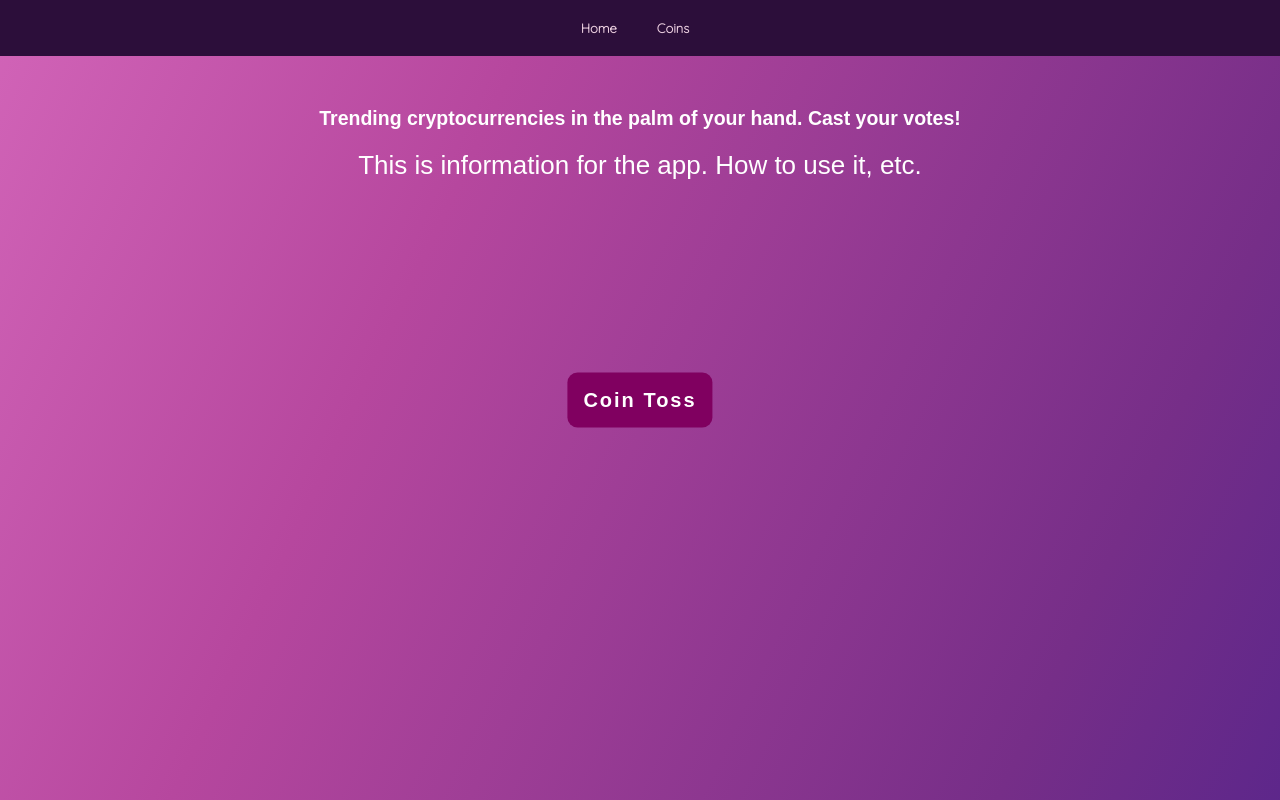
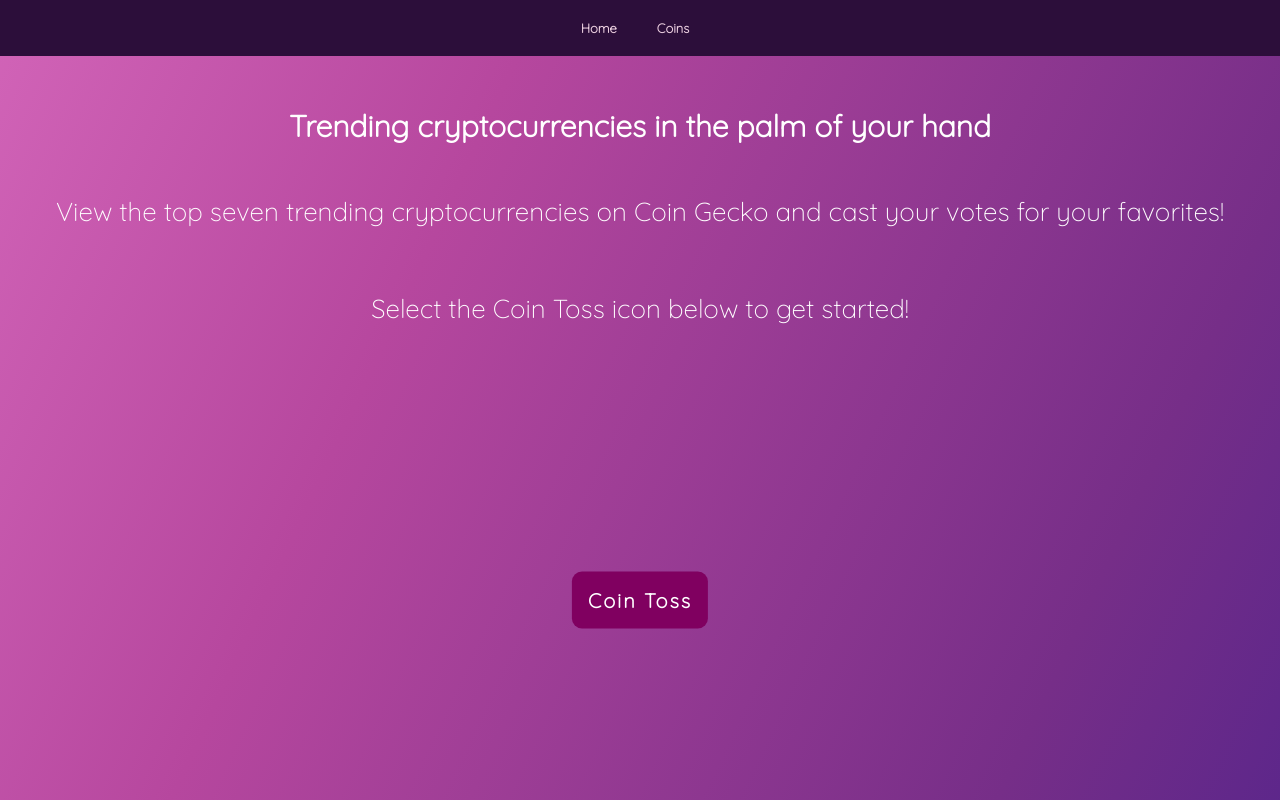
Before and after one commit to dvanpelt-hub/cointoss-client, a React app: page / in a window 1280 px wide. Built offline with nearby package versions, Linux system fonts and the light colour scheme; no server answers.

Commit message:
Update styling basics

```diff
--- a/src/App/App.css
+++ b/src/App/App.css
@@ -24,7 +24,7 @@
 body {
   height: 100%;
   font-size: 13px;
-  font-family: "Major Mono", Arial, sans-serif;
+  font-family: "Quicksand", Arial, sans-serif;
   width: 100%;
   color: #fff;
   background: linear-gradient(
--- a/src/components/LandingPage/LandingPage.css
+++ b/src/components/LandingPage/LandingPage.css
@@ -1,22 +1,4 @@
 @import url("https://fonts.googleapis.com/css2?family=Major+Mono+Display&family=Quicksand:wght@300&display=swap");
-/* .landing-head {
-  font-size: 13px;
-  font-family: "Major Mono", Arial, sans-serif;
-  width: 100%;
-  height: 40rem;
-  color: #fff;
-  background: linear-gradient(
-    -65deg,
-    #120838,
-    #2e198f,
-    #762e88,
-    #b6479e,
-    #e073c5
-  );
-  background-size: 250% 250%;
-  position: relative;
-  animation: change 8s ease-in-out infinite;
-} */
 
 .cointoss-head h1 {
   background-color: rgb(128, 0, 96);
@@ -27,7 +9,7 @@
   position: absolute;
   border: 0px solid #fff;
   border-radius: 10px;
-  top: 50%;
+  top: 75%;
   left: 50%;
   transform: translate(-50%, -50%);
   padding: 1rem 1rem;
@@ -40,6 +22,10 @@
   border-width: 0px;
 }
 
+.landing-info {
+  margin-top: 50px;
+}
+
 .slogan {
   margin-top: 3.2rem;
 }
@@ -49,12 +35,19 @@
   margin: 20px;
 }
 
+.getStarted {
+  margin-top: 4rem;
+}
+
 h2 {
+  font-size: 30px;
   text-align: center;
   margin-top: 20px;
 }
 
-.info {
-  min-height: 40rem;
-  background: linear-gradient(120deg, #bd9bf3 0%, #936bd3 51%, #1e5569 85%);
+h2,
+p,
+.start {
+  padding-left: 10px;
+  padding-right: 10px;
 }
--- a/src/components/LandingPage/LandingPage.js
+++ b/src/components/LandingPage/LandingPage.js
@@ -14,11 +14,17 @@
       <Nav />
       <div className="slogan">
         <section className="slogan">
-          <h2>
-            Trending cryptocurrencies in the palm of your hand. Cast your votes!
-          </h2>
+          <h2>Trending cryptocurrencies in the palm of your hand</h2>
           <div className="landing-info">
-            <p>This is information for the app. How to use it, etc.</p>
+            <p>
+              View the top seven trending cryptocurrencies on Coin Gecko and
+              cast your votes for your favorites!
+            </p>
+          </div>
+          <div className="getStarted">
+            <p className="start">
+              Select the Coin Toss icon below to get started!
+            </p>
           </div>
         </section>
       </div>
```
